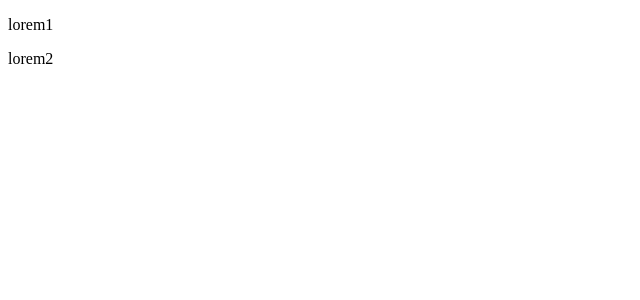
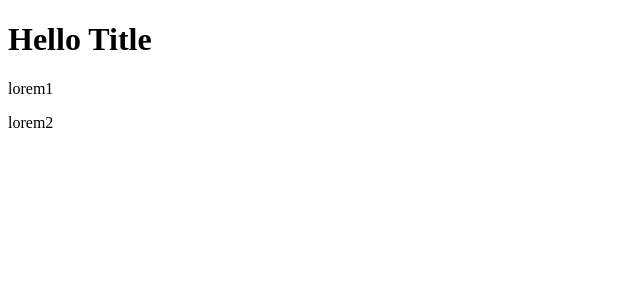
Before and after one commit to Lihobabina/react, a React (Create React App) app: page / in a window 1280 px wide. Shown: the top 300 px of the page, without its empty margins (0-640 px from the left). Built offline with nearby package versions, Linux system fonts and the light colour scheme.

Commit message:
add export default

```diff
--- /dev/null
+++ b/src/Title.tsx
@@ -0,0 +1,9 @@
+type TitleProps = {
+    title: string
+}
+
+const Title = (props: TitleProps) => {
+    return <h1>Hello {props.title}</h1>
+}
+
+export default Title
--- a/src/index.tsx
+++ b/src/index.tsx
@@ -1,6 +1,6 @@
 import React from 'react'
 import ReactDOM from 'react-dom/client'
-
+import Title from './Title'
 type Paragraph = {
     p1: string
     p2: string
@@ -18,6 +18,7 @@ const Content = (props: Paragraph) => {
 const App = () => {
     return (
         <>
+            <Title title="Title" />
             <Content p1="lorem1" p2="lorem2" />
         </>
     )
```
